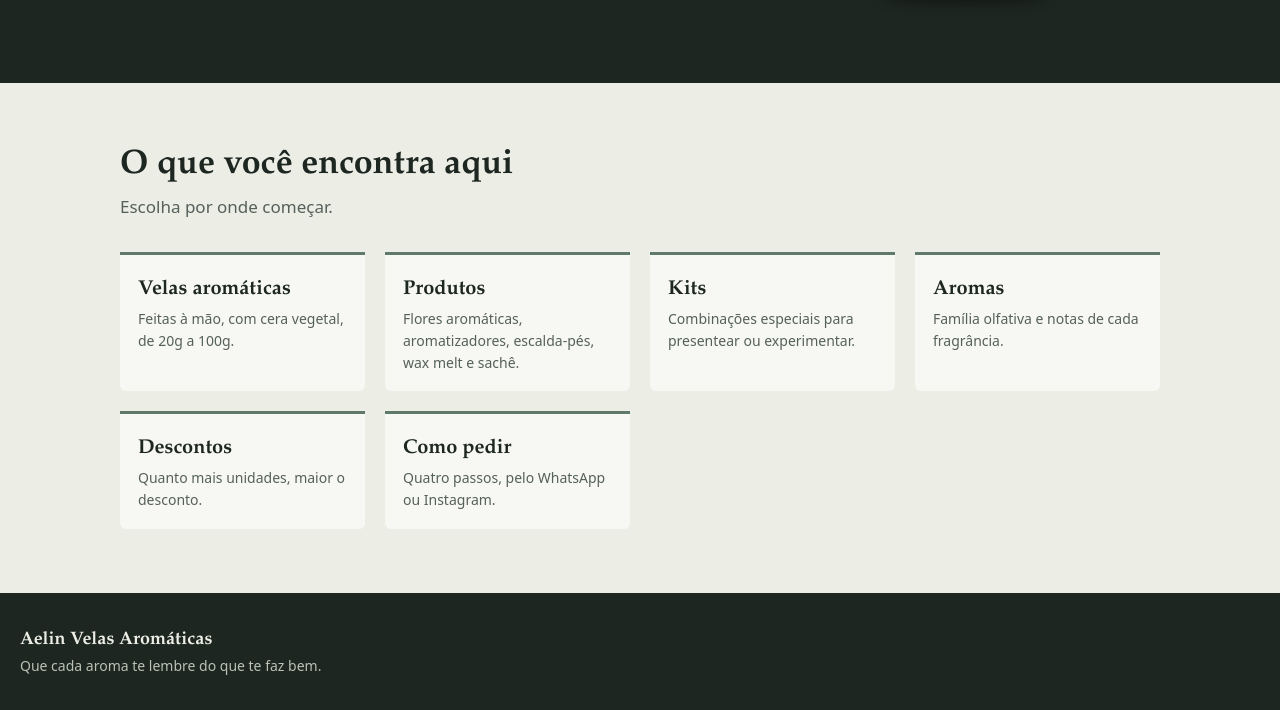
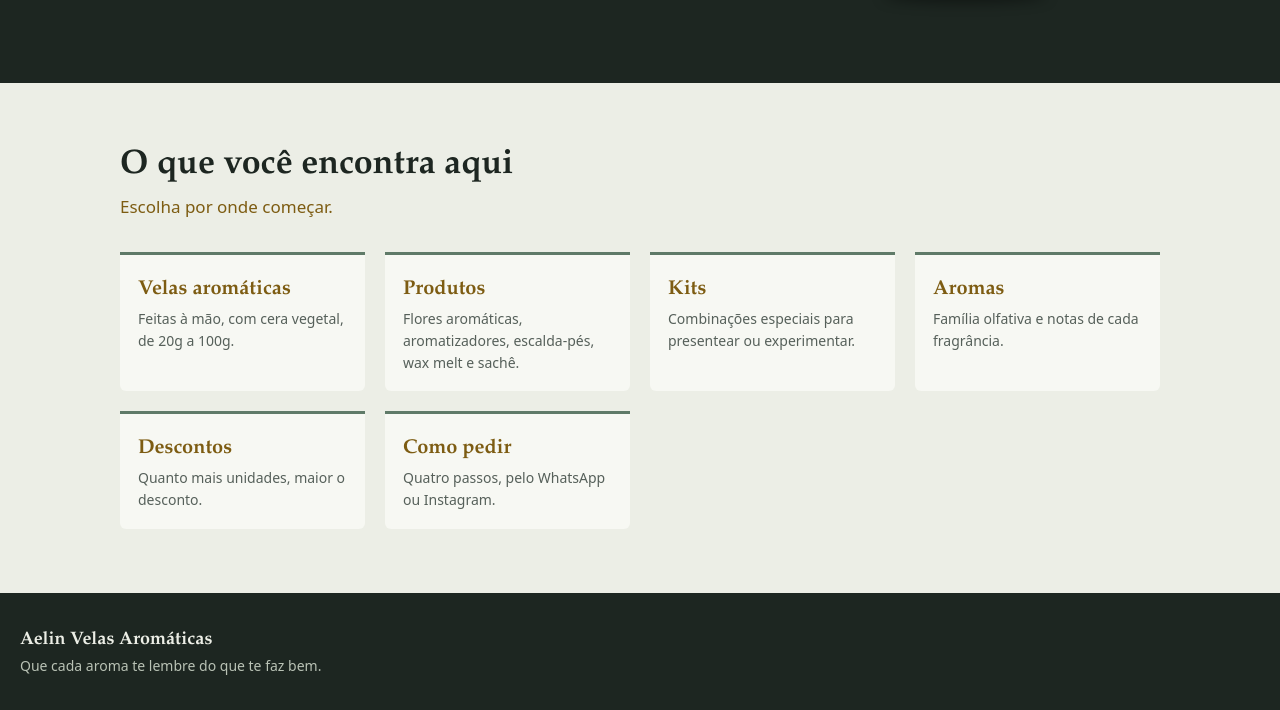
Before and after one commit to ReMeiradL/AELIN_Velas, a Flask app: page / in a window 1280 px wide. Shown: the part 470-1180 px from the top of the page. Run offline with Flask 3, Linux system fonts and the light colour scheme.

Commit message:
Aplica dourado na seção "O que você encontra aqui" da página inicial
Co-Authored-By: Claude Sonnet 5.5 <noreply@anthropic.com>

```diff
--- a/static/style.css
+++ b/static/style.css
@@ -195,6 +195,7 @@ h1, h2, h3 { font-family: var(--titulo); font-weight: 600; line-height: 1.15; }
 
 /* páginas Sobre e Produtos: dourado escuro em poucos pontos de destaque */
 .dourado .lead, .dourado .subtitulo, .dourado .preco, .ouro { color: var(--ouro-texto); }
+.dourado a.atalho h3 { color: var(--ouro-texto); }
 .dourado .subtitulo small { color: var(--suave); }
 .ouro { font-style: italic; }
 
--- a/templates/index.html
+++ b/templates/index.html
@@ -21,7 +21,7 @@
     </div>
 </section>
 
-<section class="secao">
+<section class="secao dourado">
     <div class="wrap">
         <h2 class="titulo">O que você encontra aqui</h2>
         <p class="lead">Escolha por onde começar.</p>
```
